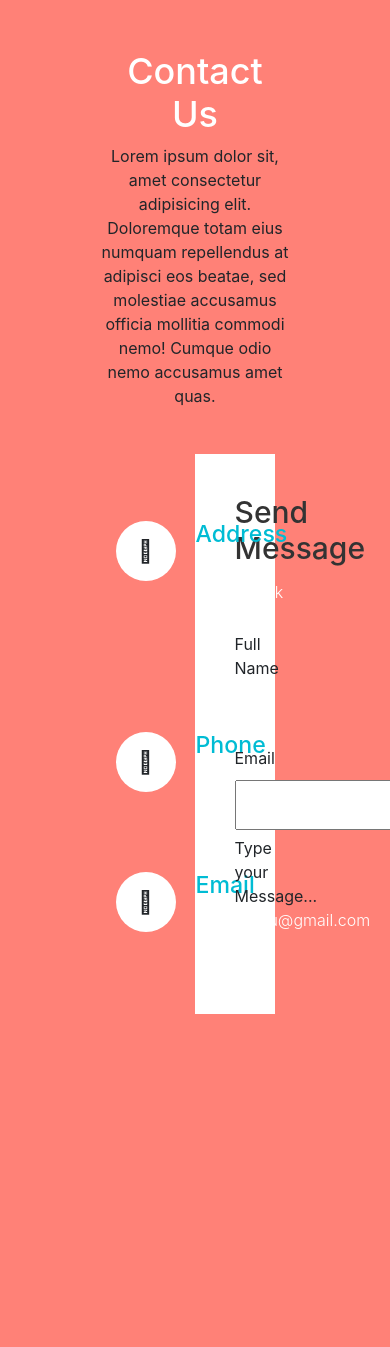
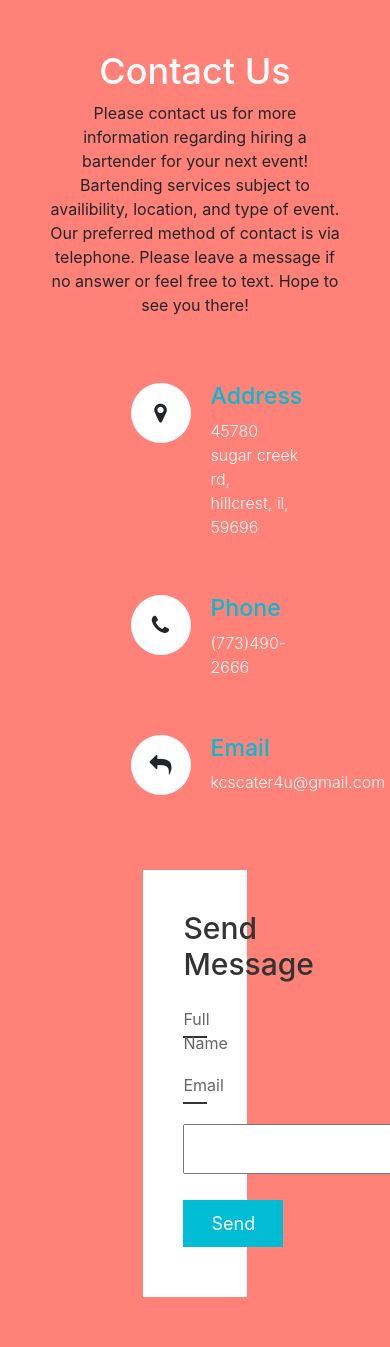
Before and after one commit to amirandersonjones/KC-s-Catering-Website, a Flask app: page /kcscateringinfo in a window 390 px wide; the page is wider, and only the part inside the window is pictured. Before the commit the page ends 1014 px from the top of that part, so only its background shows below. Run offline with Flask 2, Linux system fonts and the light colour scheme; some libraries are stand-ins or nearby versions.

Commit message:
somewhatdone

```diff
--- a/app/static/css/info.css
+++ b/app/static/css/info.css
@@ -114,5 +114,57 @@
 }
 
 .contactForm .inputBox span{
+    position: absolute;
+    left: 0;
+    padding: 5px 0;
+    font-size: 16px;
+    margin: 10px 0;
+    pointer-events: none;
+    transition: 0.5s;
+    color: #666;
+}
 
+
+
+
+
+.contactForm .inputBox input:focus ~ span,
+.contactForm .inputBox input:valid ~ span,
+.contactForm .inputBox textarea:focus ~ span,
+.contactForm .inputBox textarea:valid ~ span
+{
+    color: #e91e63;
+    font-size: 12px;
+    transform: translateY(-20px);
 }
+
+.contactForm .inputBox input[type="submit"]
+{
+    width: 100px;
+    background: #00bcd4;
+    color: #fff;
+    border: none;
+    cursor: pointer;
+    padding: 10px;
+    font-size: 18px;
+}
+
+@media (max-width: 991px)
+{
+    .contact{
+        padding: 50px;
+    }
+    .container
+    {
+        flex-direction: column;
+    }
+    .container .contactInfo
+    {
+        margin-bottom: 40px;
+    }
+    .container .contactInfo
+    .contactForm
+    {
+        width: 100%
+    }
+}
--- a/app/templates/info.html
+++ b/app/templates/info.html
@@ -9,15 +9,15 @@
   <script src="https://stackpath.bootstrapcdn.com/bootstrap/5.0.0-alpha1/js/bootstrap.min.js" integrity="sha384-oesi62hOLfzrys4LxRF63OJCXdXDipiYWBnvTl9Y9/TRlw5xlKIEHpNyvvDShgf/" crossorigin="anonymous"></script>
   <link rel="stylesheet" href="../static/css/info.css">
   <link rel="stylesheet" href="../static/css/images/">
-  <link rel="stylesheet" href="https://cdn.jsdelivr.net/npm/@fortawesome/fontawesome-free@5.15.4/css/fontawesome.min.css" integrity="sha384-jLKHWM3JRmfMU0A5x5AkjWkw/EYfGUAGagvnfryNV3F9VqM98XiIH7VBGVoxVSc7" crossorigin="anonymous">
+  <link rel="stylesheet" href="https://stackpath.bootstrapcdn.com/font-awesome/4.7.0/css/font-awesome.min.css">
 </head>
 <body>
 
     <section class="contact">
         <div class="content">
             <h2>Contact Us</h2>
-            <p>Lorem ipsum dolor sit, amet consectetur adipisicing elit. Doloremque totam eius numquam repellendus at adipisci eos beatae,
-            sed molestiae accusamus officia mollitia commodi nemo! Cumque odio nemo accusamus amet quas.</p>
+            <p>Please contact us for more information regarding hiring a bartender for your next event!
+            Bartending services subject to availibility, location, and type of event. Our preferred method of contact is via telephone. Please leave a message if no answer or feel free to text. Hope to see you there!</p>
         </div>
         <div class="container">
             <div class="contactInfo">
```
